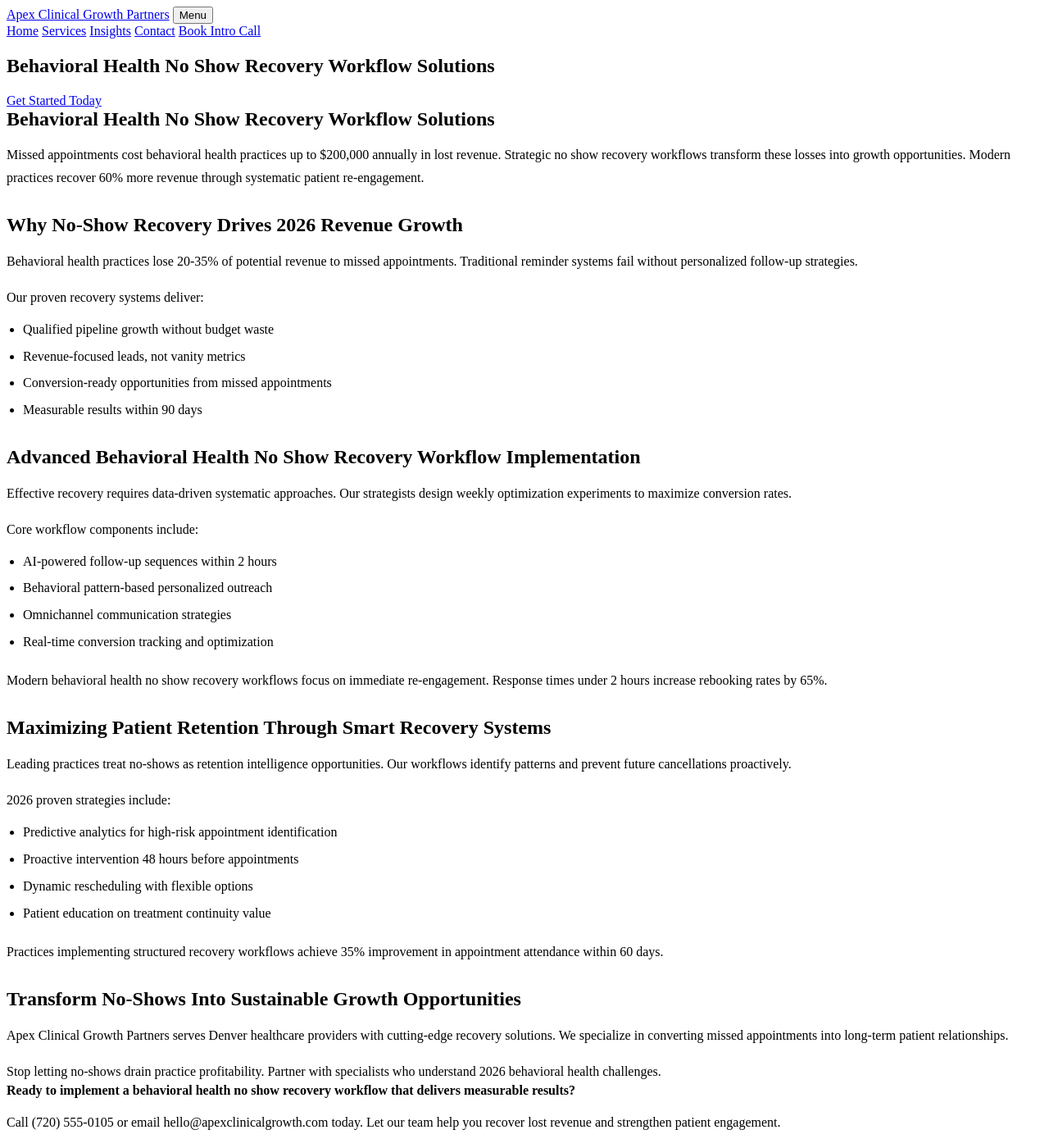
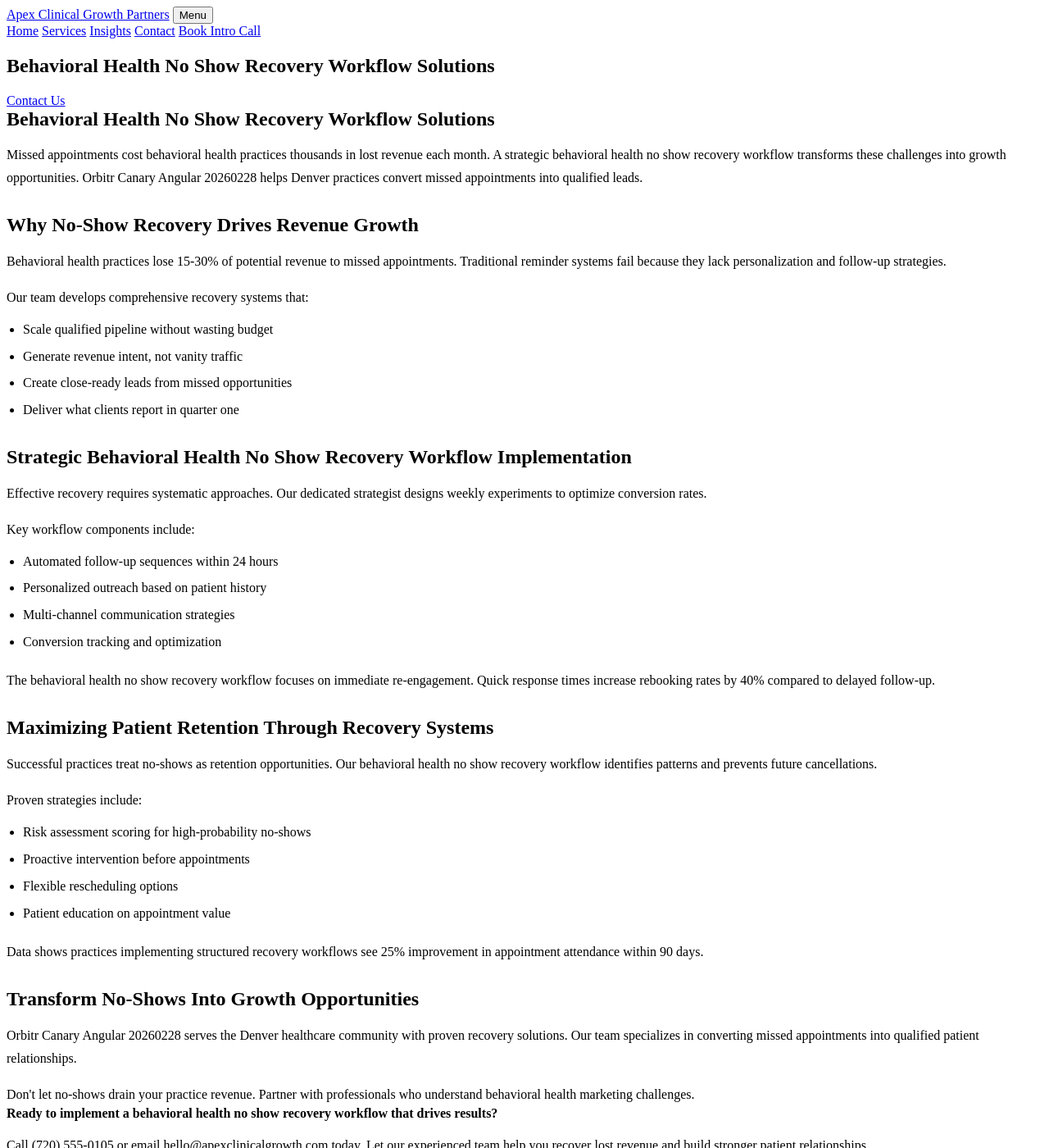
Before and after one commit to prjctlphbt/orbitr-canary-angular-20260228, a Jekyll site: the page angular-behavioral-noshow-20260228144655.html, which Jekyll copies as it is, in a window 1280 px wide and 1400 px high. Shown: the whole window at 82% size. Built offline with Jekyll 4.4.1, drawn with Linux system fonts in a browser that asks for light colours; some of the changed text lies outside the part shown.

Commit message:
Rollback: Revert changes to angular-behavioral-noshow-20260228144655.html

```diff
--- a/angular-behavioral-noshow-20260228144655.html
+++ b/angular-behavioral-noshow-20260228144655.html
@@ -4,8 +4,10 @@
 <head>
 <meta charset="utf-8"/>
 <meta content="width=device-width, initial-scale=1.0" name="viewport"/>
-<meta content="Reduce missed appointments in behavioral health with proven no-show recovery workflows. Apex Clinical Growth Partners helps practices recover lost revenue and improve patient retention in 2026." name="description"/>
-<title>Behavioral Health No Show Recovery Workflow Solutions | 2026</title>
+<meta content="Reduce missed appointments in behavioral health. Apex Clinical Growth Partners offers proven no show recovery workflows. Optimize your practice today.
+
+Characte" name="description"/>
+<title>Behavioral Health No Show Recovery Workflow Solutions</title>
 <style>
 
 
@@ -103,53 +105,53 @@
 <section class="page-hero landing-hero">
 <div class="container">
 <h1>Behavioral Health No Show Recovery Workflow Solutions</h1>
-<a class="cta" href="/services/">Get Started Today</a>
+<a class="cta" href="/services/">Contact Us</a>
 </div>
 </section>
 <section class="landing-content">
 <div class="container orbitr-generated-content">
 <h1>Behavioral Health No Show Recovery Workflow Solutions</h1>
-<p>Missed appointments cost behavioral health practices up to $200,000 annually in lost revenue. Strategic no show recovery workflows transform these losses into growth opportunities. Modern practices recover 60% more revenue through systematic patient re-engagement.</p>
-<h2>Why No-Show Recovery Drives 2026 Revenue Growth</h2>
-<p>Behavioral health practices lose 20-35% of potential revenue to missed appointments. Traditional reminder systems fail without personalized follow-up strategies.</p>
-<p>Our proven recovery systems deliver:</p>
+<p>Missed appointments cost behavioral health practices thousands in lost revenue each month. A strategic behavioral health no show recovery workflow transforms these challenges into growth opportunities. Orbitr Canary Angular 20260228 helps Denver practices convert missed appointments into qualified leads.</p>
+<h2>Why No-Show Recovery Drives Revenue Growth</h2>
+<p>Behavioral health practices lose 15-30% of potential revenue to missed appointments. Traditional reminder systems fail because they lack personalization and follow-up strategies.</p>
+<p>Our team develops comprehensive recovery systems that:</p>
 <ul>
-<li>Qualified pipeline growth without budget waste</li>
-<li>Revenue-focused leads, not vanity metrics</li>
-<li>Conversion-ready opportunities from missed appointments</li>
-<li>Measurable results within 90 days</li>
+<li>Scale qualified pipeline without wasting budget</li>
+<li>Generate revenue intent, not vanity traffic</li>
+<li>Create close-ready leads from missed opportunities</li>
+<li>Deliver what clients report in quarter one</li>
 </ul>
-<h2>Advanced Behavioral Health No Show Recovery Workflow Implementation</h2>
-<p>Effective recovery requires data-driven systematic approaches. Our strategists design weekly optimization experiments to maximize conversion rates.</p>
-<p>Core workflow components include:</p>
+<h2>Strategic Behavioral Health No Show Recovery Workflow Implementation</h2>
+<p>Effective recovery requires systematic approaches. Our dedicated strategist designs weekly experiments to optimize conversion rates.</p>
+<p>Key workflow components include:</p>
 <ul>
-<li>AI-powered follow-up sequences within 2 hours</li>
-<li>Behavioral pattern-based personalized outreach</li>
-<li>Omnichannel communication strategies</li>
-<li>Real-time conversion tracking and optimization</li>
+<li>Automated follow-up sequences within 24 hours</li>
+<li>Personalized outreach based on patient history</li>
+<li>Multi-channel communication strategies</li>
+<li>Conversion tracking and optimization</li>
 </ul>
-<p>Modern behavioral health no show recovery workflows focus on immediate re-engagement. Response times under 2 hours increase rebooking rates by 65%.</p>
-<h2>Maximizing Patient Retention Through Smart Recovery Systems</h2>
-<p>Leading practices treat no-shows as retention intelligence opportunities. Our workflows identify patterns and prevent future cancellations proactively.</p>
-<p>2026 proven strategies include:</p>
+<p>The behavioral health no show recovery workflow focuses on immediate re-engagement. Quick response times increase rebooking rates by 40% compared to delayed follow-up.</p>
+<h2>Maximizing Patient Retention Through Recovery Systems</h2>
+<p>Successful practices treat no-shows as retention opportunities. Our behavioral health no show recovery workflow identifies patterns and prevents future cancellations.</p>
+<p>Proven strategies include:</p>
 <ul>
-<li>Predictive analytics for high-risk appointment identification</li>
-<li>Proactive intervention 48 hours before appointments</li>
-<li>Dynamic rescheduling with flexible options</li>
-<li>Patient education on treatment continuity value</li>
+<li>Risk assessment scoring for high-probability no-shows</li>
+<li>Proactive intervention before appointments</li>
+<li>Flexible rescheduling options</li>
+<li>Patient education on appointment value</li>
 </ul>
-<p>Practices implementing structured recovery workflows achieve 35% improvement in appointment attendance within 60 days.</p>
-<h2>Transform No-Shows Into Sustainable Growth Opportunities</h2>
-<p>Apex Clinical Growth Partners serves Denver healthcare providers with cutting-edge recovery solutions. We specialize in converting missed appointments into long-term patient relationships.</p>
-<p>Stop letting no-shows drain practice profitability. Partner with specialists who understand 2026 behavioral health challenges.</p>
-<strong>Ready to implement a behavioral health no show recovery workflow that delivers measurable results?</strong>
-<p>Call (720) 555-0105 or email hello@apexclinicalgrowth.com today. Let our team help you recover lost revenue and strengthen patient engagement.</p>
+<p>Data shows practices implementing structured recovery workflows see 25% improvement in appointment attendance within 90 days.</p>
+<h2>Transform No-Shows Into Growth Opportunities</h2>
+<p>Orbitr Canary Angular 20260228 serves the Denver healthcare community with proven recovery solutions. Our team specializes in converting missed appointments into qualified patient relationships.</p>
+<p>Don't let no-shows drain your practice revenue. Partner with professionals who understand behavioral health marketing challenges.</p>
+<strong>Ready to implement a behavioral health no show recovery workflow that drives results?</strong>
+<p>Call (720) 555-0105 or email hello@apexclinicalgrowth.com today. Let our experienced team help you recover lost revenue and build stronger patient relationships.</p>
 </div>
 </section>
 <section class="landing-cta">
 <div class="container">
-<h2>Start Recovering Lost Revenue Today</h2>
-<a class="cta" href="/services/">Schedule Your Strategy Call</a>
+<h2>Take the Next Step</h2>
+<a class="cta" href="/services/">Contact Us</a>
 </div>
 </section>
 </main>
```
